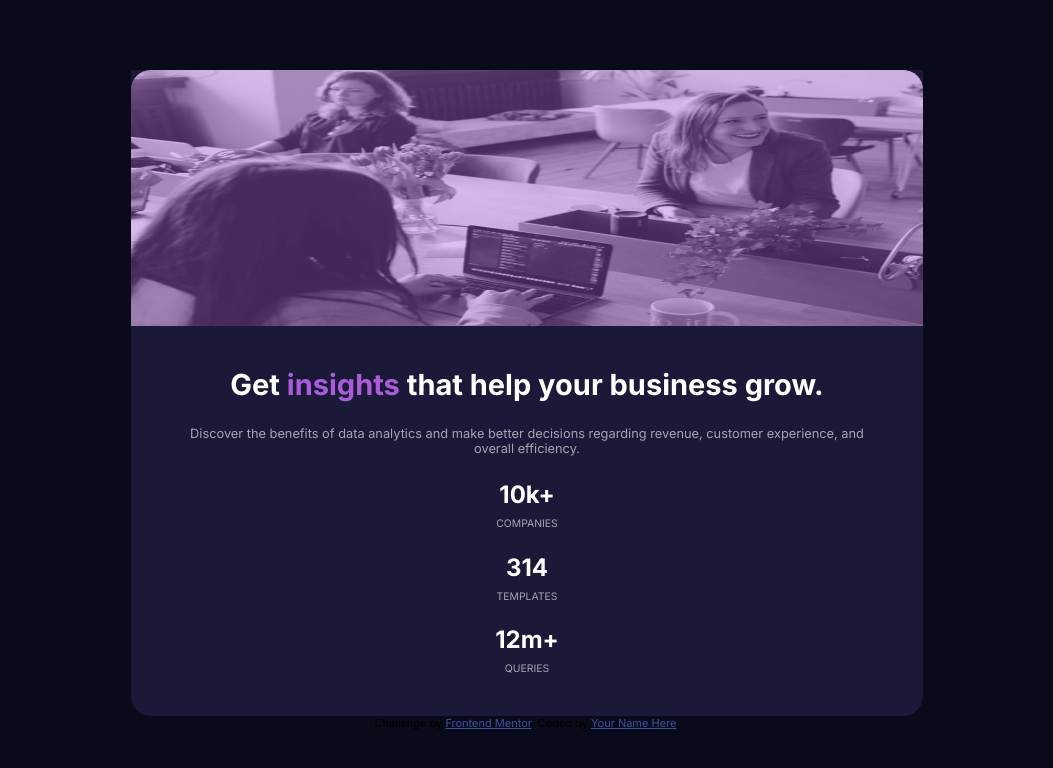
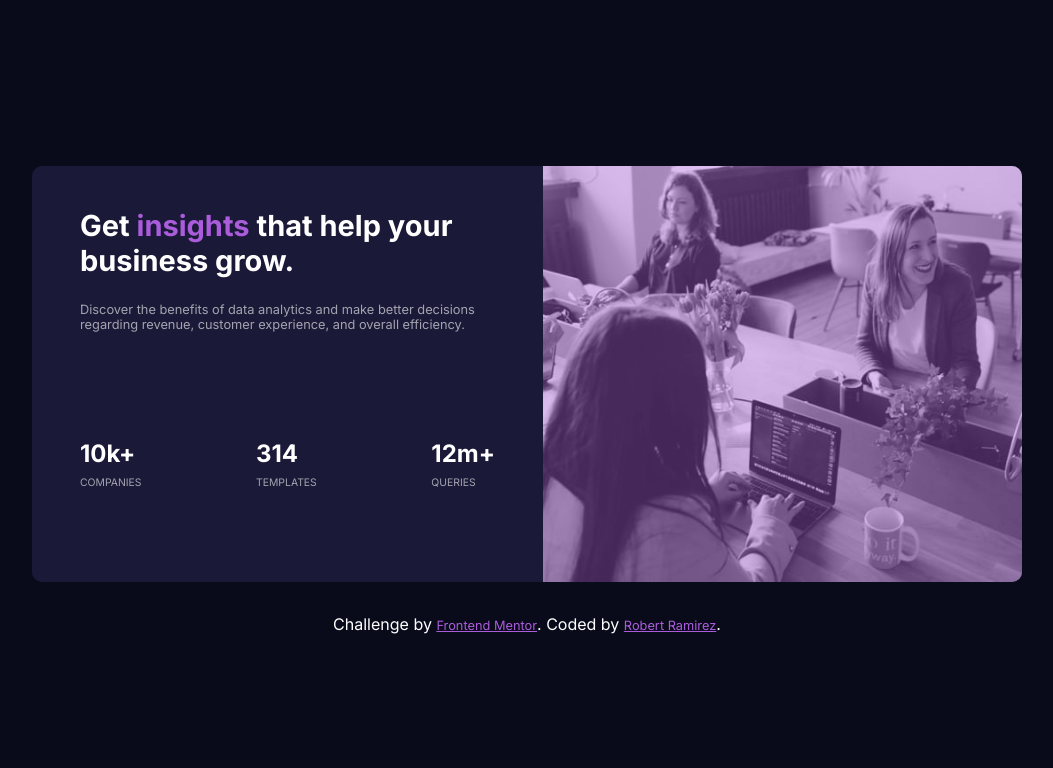
Before and after one commit to Robertron624/stats-preview-card-component-main, a plain HTML site: page index.html in a window 1280 px wide. Shown: the whole page, without its empty margins (113-1166 px from the left). Drawn offline with Linux system fonts and the light colour scheme.

Commit message:
desktop design finished

```diff
--- a/index.html
+++ b/index.html
@@ -14,17 +14,14 @@
   <link rel="stylesheet" href="styles.css">
 
   <!-- Feel free to remove these styles or customise in your own stylesheet 👍 -->
-  <style>
-    .attribution { font-size: 11px; text-align: center; }
-    .attribution a { color: hsl(228, 45%, 44%); }
-  </style>
 </head>
 <body>
 
   <main>
     <div class="container">
       <div class="image-container">
-        <img src="./images/image-header-mobile.jpg" class="hero" alt="hero image">
+        <img src="./images/image-header-mobile.jpg" class="hero-mobile" alt="hero image">
+        <img src="./images/image-header-desktop.jpg" class="hero-desktop" alt="hero image">
         <div class="overlay"></div>
       </div>
       <divc class="container-body">
@@ -54,7 +51,7 @@
 
   <div class="attribution">
     Challenge by <a href="https://www.frontendmentor.io?ref=challenge" target="_blank">Frontend Mentor</a>.
-    Coded by <a href="#">Your Name Here</a>.
+    Coded by <a href="www.linkedin.com/in/roberto-ramirez-aguilar">Robert Ramirez</a>.
   </div>
 </body>
 </html>
--- a/styles.css
+++ b/styles.css
@@ -31,8 +31,10 @@ h1,p{
     background-color: var(--dark-desaturated-blue);
     width: 90%;
     margin: 0 auto;
-    border-bottom-left-radius: 20px;
-    border-bottom-right-radius: 20px;
+    border-bottom-left-radius: 10px;
+    border-bottom-right-radius: 10px;
+    max-width: 1100px;
+    margin-bottom: 2rem;
 }
 
 
@@ -43,9 +45,9 @@ h1,p{
 }
 
 .overlay,
-.image-container img {
-    border-top-right-radius: 20px;
-    border-top-left-radius: 20px;
+.image-container .hero-mobile {
+    border-top-right-radius: 10px;
+    border-top-left-radius: 10px;
     height: 100%;
 }
 
@@ -59,7 +61,7 @@ h1,p{
     opacity: 0.4;
 }
 
-.hero {
+.hero-mobile {
     width: 100%;
 }
 
@@ -109,3 +111,79 @@ h1,p{
     color: var(--slightly-transparent-white);
     font-size: 0.65rem;
 }
+
+.hero-desktop {
+    display: none;
+}
+
+.attribution a,
+.attribution {
+    color: var(--White);
+    font-size: 0.8rem;
+}
+
+.attribution a {
+    color: var(--soft-violet);
+}
+
+@media screen and (min-width: 768px) {
+    .container {
+        display: flex;
+        flex-direction: row-reverse;
+        border-top-right-radius: 10px;
+        border-top-left-radius: 10px;
+        height: 52vh;
+        margin-bottom: 2rem;
+    }
+
+    .container .image-container {
+        width: 50%;
+        height: 100%;
+    }
+
+    .container-body {
+        width: 50%;
+        padding: 2.6rem 1rem;
+    }
+
+    .container-body h1 {
+        text-align: left;
+        padding: 0 2rem;
+    }
+
+    .hero-mobile {
+        display: none;
+    }
+
+    .hero-desktop {
+        display: block;
+        width: 100%;
+        height: 100%;
+        border-top-right-radius: 10px;
+        border-bottom-right-radius: 10px;
+    }
+
+    .overlay {
+        border-top-left-radius: 0;
+        border-bottom-right-radius: 10px;
+    }
+
+    .card-text {
+        text-align: left;
+        padding: 0 2rem;
+    }
+
+    .company-numbers {
+        flex-direction: row;
+        justify-content: space-between;
+        padding: 0 2rem;
+        height: 40%;
+        align-items: end;
+        gap: 20%;
+        text-align: left;
+    }
+
+    .attribution {
+    font-size: 1rem;
+    }
+}
```
